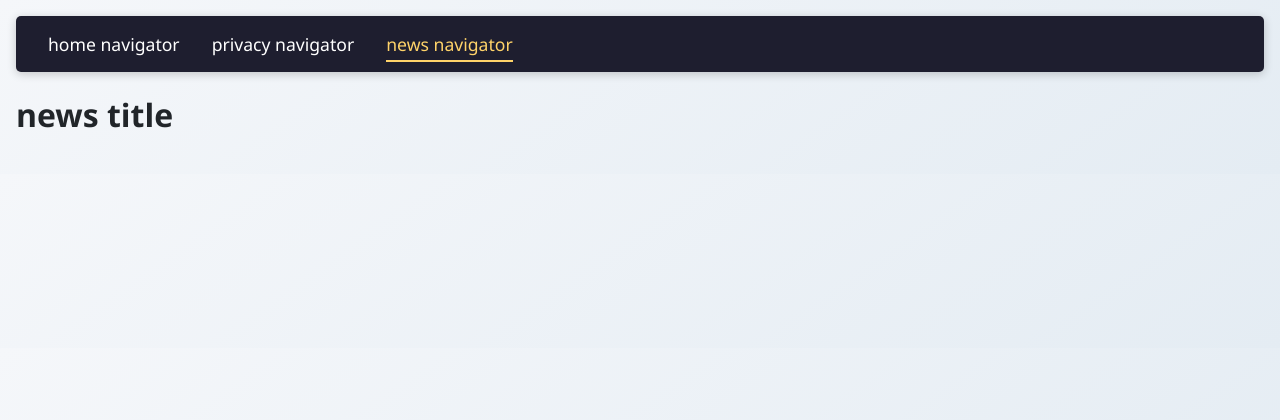
After one commit to LMToolbox/website, a Flask app: page /news in a window 1280 px wide. The commit adds this page. Shown: the top 420 px of the page. Run offline with Flask 3, Linux system fonts and the light colour scheme; some libraries are stand-ins or nearby versions.

Commit message:
Add news

```diff
--- /dev/null
+++ b/app.cfg
@@ -0,0 +1,5 @@
+[base]
+languages=en,pl
+
+[news]
+regions = en,pl
--- a/server.py
+++ b/server.py
@@ -1,14 +1,22 @@
-from flask import Flask, render_template, request
+import os, configparser
+from flask import Flask, render_template, request, jsonify, send_from_directory
 from flask_babel import Babel
 from flask_babel import lazy_gettext as _
 
-supported_langs = ['pl', 'en']
+app = Flask(__name__)
 
-app = Flask(__name__)
+DATA_DIR = os.path.join(os.path.dirname(__file__), "data")
+
+# Load and cache config once at startup
+config = configparser.ConfigParser()
+config.read(os.path.join(os.path.dirname(__file__), "app.cfg"))
+VALID_NEWS_REGIONS = {x.strip() for x in config.get("news", "regions").split(",")}
+
+SUPPORTED_LANGS = {x.strip() for x in config.get("base", "languages").split(",")}
 
 # Handle locales by Babel
 def get_locale():
-    return request.accept_languages.best_match(supported_langs)
+    return request.accept_languages.best_match(SUPPORTED_LANGS)
 babel = Babel()
 babel.init_app(app, locale_selector=get_locale)
 
@@ -23,10 +31,31 @@ def inject_locale():
 def home():
     return render_template("home.html", title=_('home page title'))
 
-# CV
+# Privacy policy
 @app.route("/privacy")
-def cv():
+def privacy():
     return render_template("privacy.html", title=_('privacy page title'))
+
+# News
+@app.route("/news")
+def news():
+    return render_template("news.html", title=_('news page title'))
+@app.route("/api/news")
+def api_news():
+
+    # 1. Parse region
+    region = request.args.get("lang", "en")
+
+    # 2. Validate using config values
+    if region not in VALID_NEWS_REGIONS:
+        return jsonify({"error": f"Invalid region '{region}'", "valid": list(VALID_NEWS_REGIONS)}), 400
+
+    # 3. Return JSON file (no template rendering)
+    return send_from_directory(
+        f"{DATA_DIR}/news/{region}",
+        "news-latest.json",
+        mimetype="application/json"
+    )
 
 if __name__ == "__main__":
     app.run(debug=True, host="0.0.0.0", port=6600)
--- a/templates/common/navbar.html
+++ b/templates/common/navbar.html
@@ -2,5 +2,6 @@
     <ul>
         <li class="{{ 'active' if current == 'home' else '' }}"><a href="/">{{ _('home navigator') }}</a></li>
         <li class="{{ 'active' if current == 'privacy' else '' }}"><a href="/privacy">{{ _('privacy navigator') }}</a></li>
+        <li class="{{ 'active' if current == 'news' else '' }}"><a href="/news">{{ _('news navigator') }}</a></li>
     </ul>
 </nav>
--- /dev/null
+++ b/templates/news.html
@@ -0,0 +1,12 @@
+{% include 'common/head.html' %}
+<body>
+
+    {% set current = 'news' %}
+    {% include 'common/navbar.html' %}
+
+    <link rel="stylesheet" href="{{ url_for('static', filename='css/news.css') }}">
+
+  <h1 class="news title_title">{{ _('news title') }}</h1>
+
+</body>
+</html>
```
Also changed, not shown: data/news/en/news-latest.json (added, +10 -0 lines), data/news/pl/news-latest.json (added, +10 -0 lines), translations/en/LC_MESSAGES/messages.po, translations/pl/LC_MESSAGES/messages.po.
